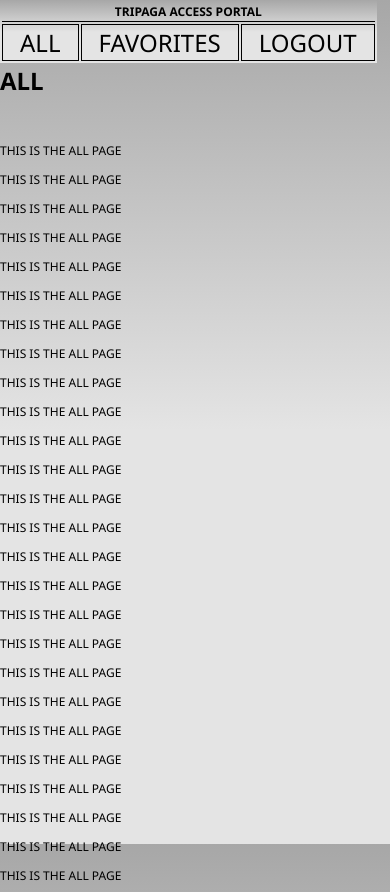
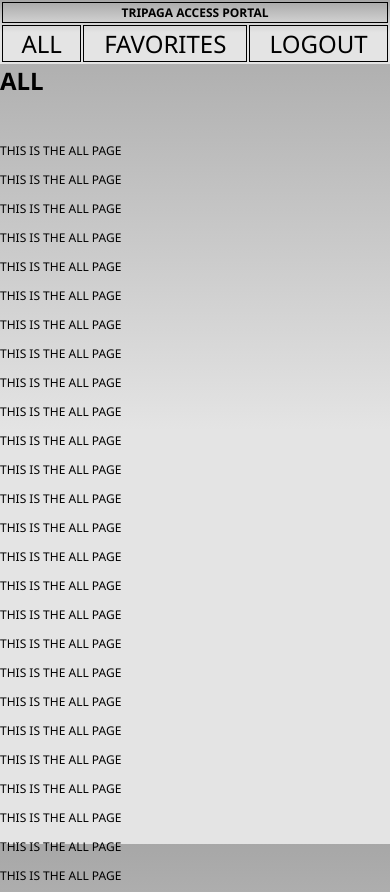
Before and after one commit to Xeavior/TripagaApp, a website: page BlankCordovaApp1/BlankCordovaApp1/www/index.html in a window 390 px wide. Drawn offline with Linux system fonts and the light colour scheme; some packages are replaced by stand-ins of ours.

Commit message:
Fixed logout not working, fixed menu to expand and shrink based on device.

```diff
--- a/BlankCordovaApp1/BlankCordovaApp1/www/css/index.css
+++ b/BlankCordovaApp1/BlankCordovaApp1/www/css/index.css
@@ -41,13 +41,15 @@ body {
     float: none;
     margin: 0px;
     position: fixed;
+    width: 100%;
 }
 
-#tab {
+#tabs td {
     margin: 0px;
     padding-left: 17px;
     padding-right: 17px;
     border: 1px solid black;
+    text-align: center;
 }
 
 #heading {
--- a/BlankCordovaApp1/BlankCordovaApp1/www/index.html
+++ b/BlankCordovaApp1/BlankCordovaApp1/www/index.html
@@ -18,9 +18,9 @@
         <table id="tabs">
             <tr> <td id="heading" colspan="3"> Tripaga Access Portal</td></tr>
             <tr border-top ="1px solid black">
-                <td id="tab"><a href="index.html">All</a></td>
-                <td id="tab"><a href="favorites.html">Favorites</a></td>
-                <td id="tab"><a id="logout">Logout</a></td>
+                <td><a href="index.html">All</a></td>
+                <td><a href="favorites.html">Favorites</a></td>
+                <td id="logout"><a>Logout</a></td>
             </tr>
         </table>
         <div class="app">
@@ -109,6 +109,7 @@
 
 
         </div>
+        <script type="text/javascript" src="cordova.js"></script>
         <script type="text/javascript" src="scripts/platformOverrides.js"></script>
         <script type="text/javascript" src="scripts/index.js"></script>
     </body>
--- a/BlankCordovaApp1/BlankCordovaApp1/www/scripts/index.js
+++ b/BlankCordovaApp1/BlankCordovaApp1/www/scripts/index.js
@@ -14,7 +14,7 @@
 
         //Handle selecting logout by presenting confirmation dialog box
         document.getElementById('logout').addEventListener('click', function () {
-            confirm('Are You sure you want to logout?');
+            confirm("Are you sure you want to logout?");
         });
 
         // TODO: Cordova has been loaded. Perform any initialization that requires Cordova here.
```
Also changed, not shown: BlankCordovaApp1/BlankCordovaApp1/www/favorites.html (+2 -1 lines), 2 other files.
